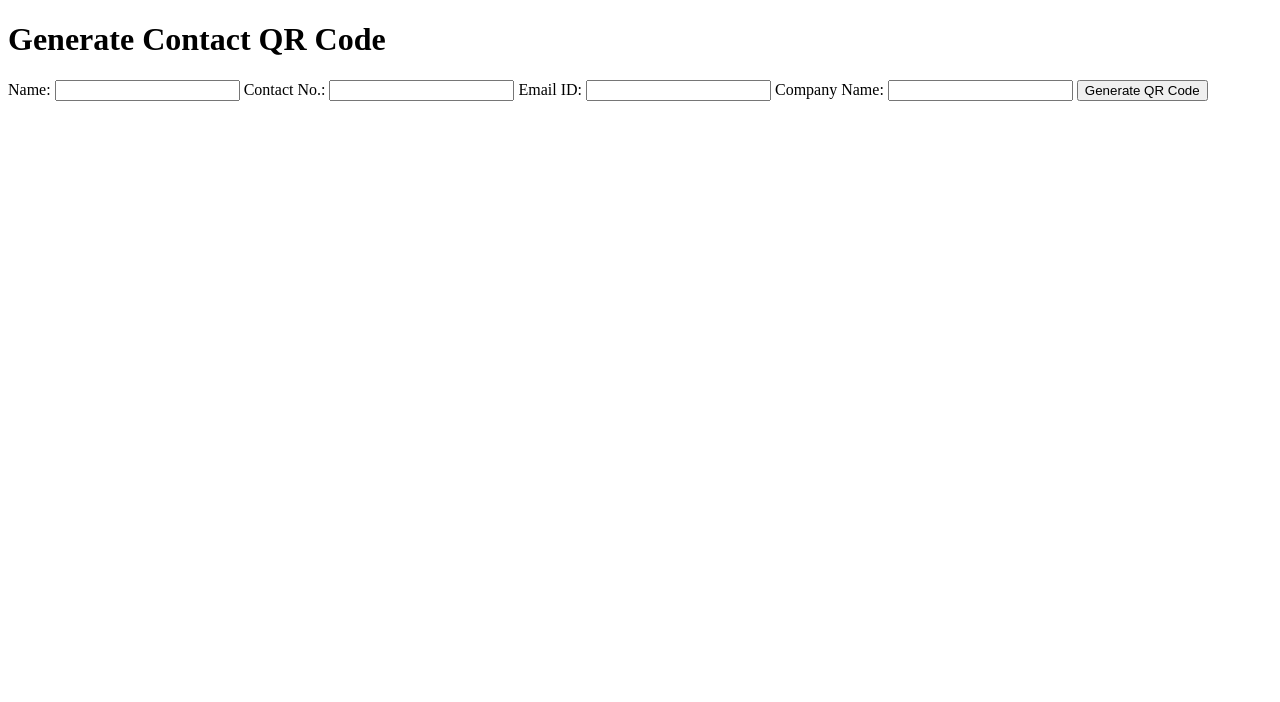
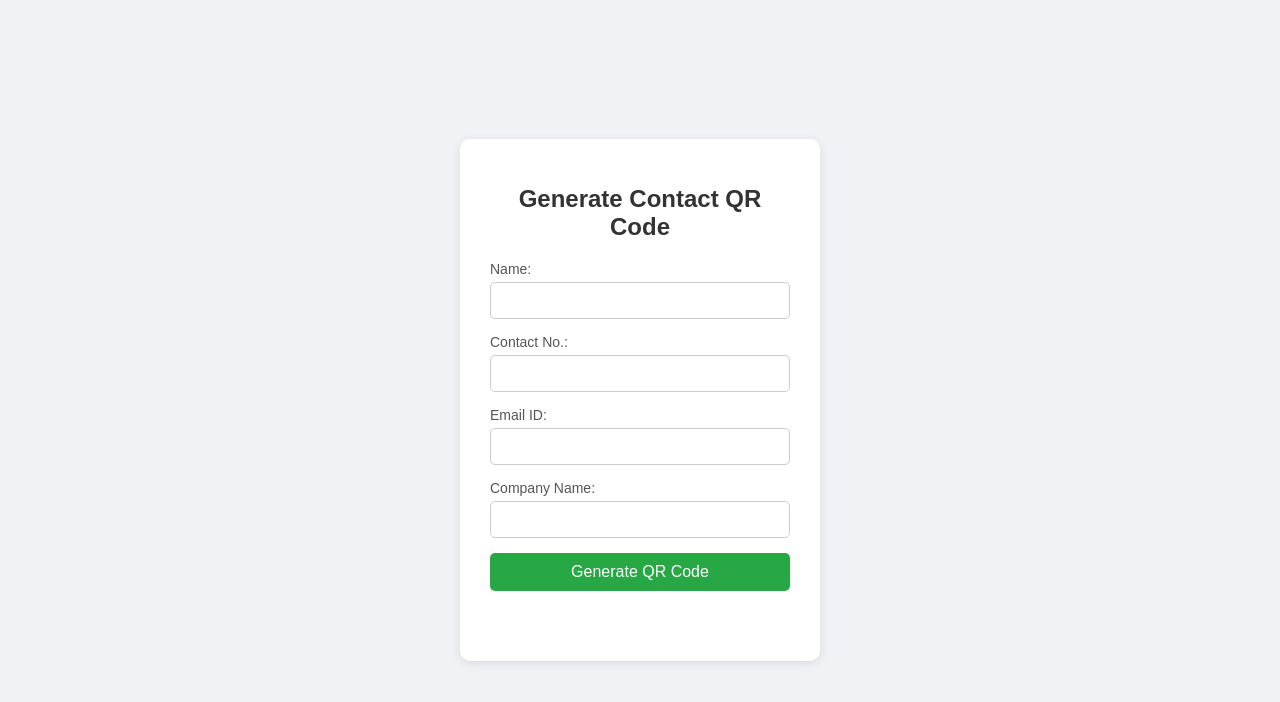
Before and after one commit to ParasGraphixx/QR-Code-Generator, a plain HTML site: page index.html in a window 1280 px wide. Drawn offline with Linux system fonts and the light colour scheme.

Commit message:
index.html

```diff
--- a/index.html
+++ b/index.html
@@ -6,7 +6,7 @@
     <title>Generate Contact QR Code</title>
     <script src="https://cdnjs.cloudflare.com/ajax/libs/qrcodejs/1.0.0/qrcode.min.js"></script>
 
-    </<link rel="stylesheet" href="styles.css">
+    <link rel="stylesheet" href="styles.css">
 </head>
 <body>
     <div class="container">
```
